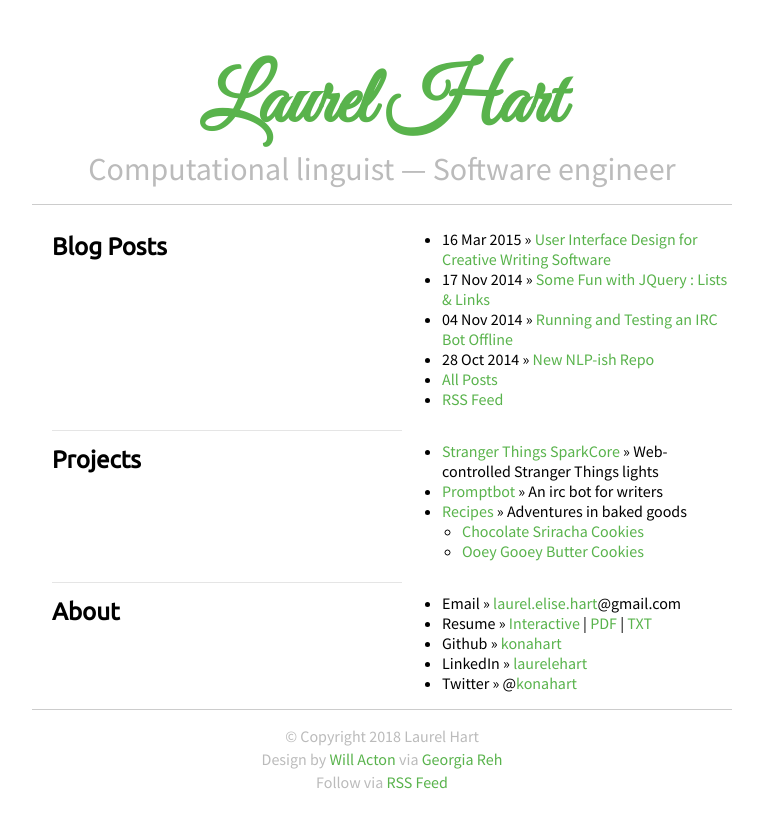
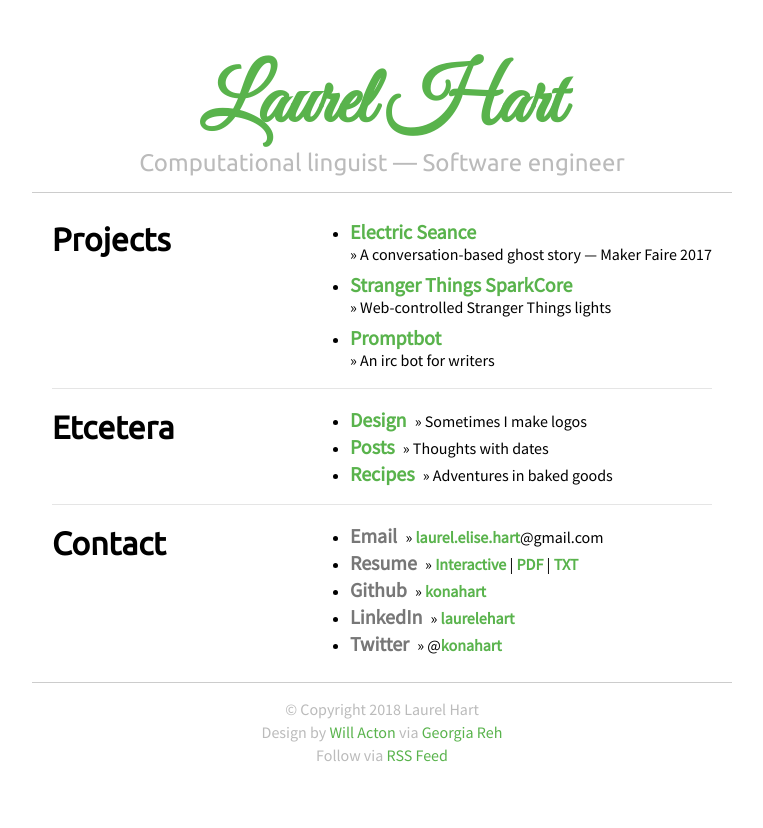
Before and after one commit to konahart/konahart.github.io, a Jekyll site: the page built from index.md, in a window 1280 px wide. Shown: the top 828 px of the page, without its empty margins (258-1021 px from the left). Built offline with Jekyll 4.4.1, drawn with Linux system fonts in a browser that asks for light colours.

Commit message:
Rework theme to be have more emphasis on text

```diff
--- a/_layouts/post.html
+++ b/_layouts/post.html
@@ -2,9 +2,11 @@
 layout: default
 ---
 
-<h3 style="float:left; margin-top: 10px;">{{ page.title }}</h3>
-<h3 style="float:right; margin-top: 10px;">{{ page.date | date: "%B %d, %Y" }}</h3>
+<div class="contents">
+<h2 style="float:left; margin-top: 10px; margin-bottom: 0px; color: #777777;">{{ page.title }}</h2>
+<h3 style="float:right; margin-top: 0px;">{{ page.date | date: "%B %d, %Y" }}</h3>
 <hr>
 <div id="post">
 	{{ content }}
 </div>
+</div>
--- a/css/style.css
+++ b/css/style.css
@@ -2,6 +2,7 @@
 @import url(https://fonts.googleapis.com/css?family=Source+Sans+Pro);
 @import url(http://fonts.googleapis.com/css?family=Great+Vibes);
 @import url(https://fonts.googleapis.com/css?family=Ubuntu);
+
 
 body {
     text-align: center;
@@ -25,15 +26,15 @@ h1 > a {
 }
 
 h2 {
-    margin: 15px;
+    font-family: 'Ubuntu', sans-serif;
     font-size: 2em;
-    font-weight: 400;
-    color:#BBBBBB;
 }
 
 h3 {
-    font-family: 'Ubuntu', sans-serif;
+    margin: 15px;
     font-size: 1.5em;
+    font-weight: 400;
+    color: #59B34C;
 }
 
 a {
@@ -62,24 +63,58 @@ hr {
     margin-top: 33.6px;
 }
 
-.section > h3 {
-    width: 50%;
+.header > h2 {
+    margin: 15px;
+    font-size: 1.5em;
+    font-weight: 400;
+    color:#BBBBBB;
+}
+
+.section {
+    display: flex;
+}
+
+.contents hr {
+  border-top: 1px solid rgba(0, 0, 0, 0.1);
+  margin: 0px 20px 0px 20px;
+}
+
+.section > h2 {
+    width: 40%;
     margin-left: 20px;
     float: left;
-    border-top: 1px solid rgba(0,0,0,0.1);
     margin-top: 5px;
     padding-top: 15px;
-
 }
 
-.top > h3 {
+.top > h2 {
     border-top: 0px;
 }
 
+.section h3 {
+    font-size: 1.25em;
+    display: inline;
+    font-weight: 700;
+    margin: 0px 5px 0px 0px;
+    color: #777777;
+}
+
+#Projects h3 {
+  display: block;
+}
+
+#Projects > ul > li:nth-last-child(n+2)  { /* all but last child */
+  margin-bottom: 8px;
+}
+
 .section > ul {
+    width: 60%;
     float: left;
-    width: 290px;
     overflow-wrap: break-word;
+}
+
+.section > ul > li {
+    margin: 2px;
 }
 
 li > ul {
--- a/index.md
+++ b/index.md
@@ -2,40 +2,33 @@
 layout: default
 title: Laurel "Kona" Hart, Computational Linguist
 ---
-
-<div class="top section">
-<h3>Blog Posts</h3>
-<ul>
-{% for post in site.categories.posts limit:5 %}
-<li><span>{{ post.date | date_to_string }}</span> &raquo; <a href="{{ post.url }}">{{ post.title }}</a></li>
-{% endfor %}
-<li><a href="/posts.html">All Posts</a></li>
-<li><a href="/feed.xml">RSS Feed</a></li>
-</ul>
+<div class="contents">
+<div class="top section" id="Projects">
+  <h2>Projects</h2>
+  <ul>
+    <li><h3><a href="http://electric-seance.com">Electric Seance</a></h3> &raquo; A conversation-based ghost story &mdash; Maker Faire 2017</li>
+    <li><h3><a href="/Stranger-Things-SparkCore">Stranger Things SparkCore</a></h3> &raquo; Web-controlled Stranger Things lights</li>
+    <li><h3><a href="/promptbot">Promptbot</a></h3> &raquo; An irc bot for writers</li>
+  </ul>
 </div>
-
-<div class="section">
-<h3>Projects</h3>
-<ul>
-<li><a href="/Stranger-Things-SparkCore">Stranger Things SparkCore</a> &raquo; Web-controlled Stranger Things lights</li>
-<li><a href="/promptbot">Promptbot</a> &raquo; An irc bot for writers</li>
-<li><a href="/recipes">Recipes</a> &raquo; Adventures in baked goods
-<ul>
-{% for recipe in site.recipes limit: 3%}
-<li><span><a href="{{ recipe.url }}">{{ recipe.title }}</a></span></li>
-{% endfor %}
-</ul>
-</li>
-</ul>
+<hr>
+<div class="section" id="More">
+  <h2>Etcetera</h2>
+  <ul>
+    <li><h3><a href="/posts.html">Design</a></h3> &raquo; Sometimes I make logos</li>
+    <li><h3><a href="/posts.html">Posts</a></h3> &raquo; Thoughts with dates</li>
+    <li><h3><a href="/posts.html">Recipes</a></h3> &raquo; Adventures in baked goods</li>
+  </ul>
 </div>
-
-<div class="section">
-<h3>About</h3>
-<ul>
-<li>Email &raquo; <span style="color:#59B34C">laurel.elise.hart</span>&#64;gmail&#46;com</li>
-<li>Resume &raquo; <a href="resume">Interactive</a> | <a href="resume/resume.pdf">PDF</a> | <a href="resume/resume.txt">TXT</a></li>
-<li>Github &raquo; <a href="http://github.com/konahart">konahart</a></li>
-<li>LinkedIn &raquo; <a href="http://www.linkedin.com/in/laurelehart">laurelehart</a></li>
-<li>Twitter &raquo; <a href="https://twitter.com/konahart"><span style="color:#000000">@</span>konahart</a></li>
-</ul>
+<hr>
+<div class="section" id="Contact">
+  <h2>Contact</h2>
+  <ul>
+    <li><h3>Email</h3> &raquo; <span style="color:#59B34C; font-weight: bold;">laurel.elise.hart</span>&#64;gmail&#46;com</li>
+    <li><h3>Resume</h3> &raquo; <a href="resume" style="color:#59B34C; font-weight: bold;">Interactive</a> | <a href="resume/resume.pdf" style="color:#59B34C; font-weight: bold;">PDF</a> | <a href="resume/resume.txt" style="color:#59B34C; font-weight: bold;">TXT</a></li>
+    <li><h3>Github</h3> &raquo; <a href="http://github.com/konahart" style="color:#59B34C; font-weight: bold;">konahart</a></li>
+    <li><h3>LinkedIn</h3> &raquo; <a href="http://www.linkedin.com/in/laurelehart" style="color:#59B34C; font-weight: bold;">laurelehart</a></li>
+    <li><h3>Twitter</h3> &raquo; <a href="https://twitter.com/konahart" style="color:#59B34C; font-weight: bold;"><span style="color:#000000; font-weight: normal;">@</span>konahart</a></li>
+  </ul>
 </div>
+</div>
```
